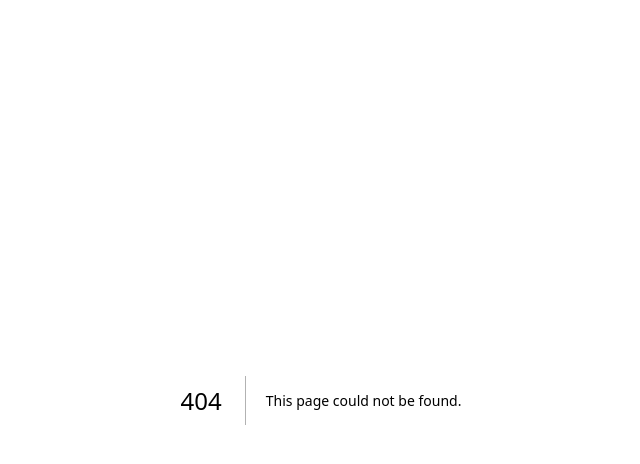
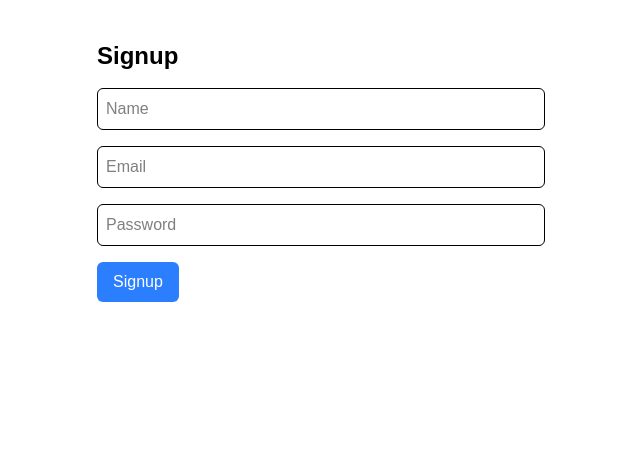
Before and after one commit to asif-ae/collab-notes-app, a Next.js app in the folder frontend/: page /signup in a window 1280 px wide. Before the commit this address had no page. Shown: the top 464 px of the page, without its empty margins (319-959 px from the left). Built offline with nearby package versions, Linux system fonts and the light colour scheme; no server answers.

Commit message:
feat: initialized sign up and login pages with APIs

```diff
--- /dev/null
+++ b/frontend/src/api/auth.ts
@@ -0,0 +1,43 @@
+import axios from "axios";
+
+const API = axios.create({
+  baseURL: process.env.NEXT_PUBLIC_BASE_API_URL || "http://localhost:5013/api",
+  withCredentials: true, // To send cookies (refreshToken)
+});
+
+// Types for requests and responses
+export interface LoginData {
+  email: string;
+  password: string;
+}
+
+export interface SignupData {
+  name: string;
+  email: string;
+  password: string;
+}
+
+export interface AuthResponse {
+  accessToken: string;
+  message: string;
+}
+
+// Signup API
+export const signup = async (
+  data: SignupData
+): Promise<{ message: string }> => {
+  const res = await API.post("/auth/signup", data);
+  return res.data;
+};
+
+// Login API
+export const login = async (data: LoginData): Promise<AuthResponse> => {
+  const res = await API.post("/auth/login", data);
+  return res.data;
+};
+
+// Logout API
+export const logout = async (): Promise<{ message: string }> => {
+  const res = await API.post("/auth/logout");
+  return res.data;
+};
--- a/frontend/src/app/globals.css
+++ b/frontend/src/app/globals.css
@@ -19,3 +19,15 @@ body {
 .editor-paragraph {
   margin: 0 0 12px 0;
 }
+
+.input {
+  @apply block w-full p-2 border rounded-md;
+}
+
+.btn-primary {
+  @apply bg-blue-500 text-white px-4 py-2 rounded-md hover:bg-blue-600;
+}
+
+.btn-secondary {
+  @apply bg-red-500 text-white px-4 py-2 rounded-md hover:bg-red-600;
+}
--- a/frontend/src/app/layout.tsx
+++ b/frontend/src/app/layout.tsx
@@ -1,3 +1,4 @@
+import { AuthProvider } from "@/context/AuthContext";
 import type { Metadata } from "next";
 import { Geist, Geist_Mono } from "next/font/google";
 import "./globals.css";
@@ -27,7 +28,7 @@ export default function RootLayout({
       <body
         className={`${geistSans.variable} ${geistMono.variable} antialiased`}
       >
-        {children}
+        <AuthProvider>{children}</AuthProvider>
       </body>
     </html>
   );
--- /dev/null
+++ b/frontend/src/app/login/page.tsx
@@ -0,0 +1,45 @@
+"use client";
+
+import { useForm } from "react-hook-form";
+import { zodResolver } from "@hookform/resolvers/zod";
+import { z } from "zod";
+import { login, LoginData } from "@/api/auth";
+import { useAuth } from "@/context/AuthContext";
+import { useRouter } from "next/navigation";
+
+const schema = z.object({
+  email: z.string().email("Invalid email"),
+  password: z.string().min(6, "Password is required"),
+});
+
+export default function LoginPage() {
+  const { setAccessToken } = useAuth();
+  const { register, handleSubmit, formState: { errors } } = useForm<LoginData>({
+    resolver: zodResolver(schema),
+  });
+  const router = useRouter();
+
+  const onSubmit = async (data: LoginData) => {
+    try {
+      const { accessToken } = await login(data);
+      setAccessToken(accessToken);
+      router.push("/");
+    } catch (error: unknown) {
+      console.error(error);
+      alert("Login failed. Please try again.");
+    }
+  };
+
+  return (
+    <form onSubmit={handleSubmit(onSubmit)} className="space-y-4 max-w-md mx-auto mt-10">
+      <h2 className="text-2xl font-bold">Login</h2>
+      <input {...register("email")} placeholder="Email" className="input" />
+      {errors.email && <p className="text-red-500">{errors.email.message}</p>}
+
+      <input type="password" {...register("password")} placeholder="Password" className="input" />
+      {errors.password && <p className="text-red-500">{errors.password.message}</p>}
+
+      <button type="submit" className="btn-primary">Login</button>
+    </form>
+  );
+}
--- /dev/null
+++ b/frontend/src/app/signup/page.tsx
@@ -0,0 +1,46 @@
+"use client";
+
+import { useForm } from "react-hook-form";
+import { zodResolver } from "@hookform/resolvers/zod";
+import { z } from "zod";
+import { signup, SignupData } from "@/api/auth";
+import { useRouter } from "next/navigation";
+
+const schema = z.object({
+  name: z.string().min(3, "Name is required"),
+  email: z.string().email("Invalid email"),
+  password: z.string().min(6, "Password must be at least 6 characters"),
+});
+
+export default function SignupPage() {
+  const { register, handleSubmit, formState: { errors } } = useForm<SignupData>({
+    resolver: zodResolver(schema),
+  });
+  const router = useRouter();
+
+  const onSubmit = async (data: SignupData) => {
+    try {
+      await signup(data);
+      router.push("/login");
+    } catch (error: unknown) {
+      console.error(error);
+      alert("Signup failed. Please try again.");
+    }
+  };
+
+  return (
+    <form onSubmit={handleSubmit(onSubmit)} className="space-y-4 max-w-md mx-auto mt-10">
+      <h2 className="text-2xl font-bold">Signup</h2>
+      <input {...register("name")} placeholder="Name" className="input" />
+      {errors.name && <p className="text-red-500">{errors.name.message}</p>}
+
+      <input {...register("email")} placeholder="Email" className="input" />
+      {errors.email && <p className="text-red-500">{errors.email.message}</p>}
+
+      <input type="password" {...register("password")} placeholder="Password" className="input" />
+      {errors.password && <p className="text-red-500">{errors.password.message}</p>}
+
+      <button type="submit" className="btn-primary">Signup</button>
+    </form>
+  );
+}
--- /dev/null
+++ b/frontend/src/components/LogoutButton.tsx
@@ -0,0 +1,20 @@
+"use client";
+
+import { useAuth } from "@/context/AuthContext";
+import { logout } from "@/api/auth";
+
+export default function LogoutButton() {
+  const { setAccessToken } = useAuth();
+
+  const handleLogout = async () => {
+    try {
+      await logout();
+      setAccessToken(null);
+    } catch (error: unknown) {
+      console.error(error);
+      alert("Logout failed. Please try again.");
+    }
+  };
+
+  return <button onClick={handleLogout} className="btn-secondary">Logout</button>;
+}
--- /dev/null
+++ b/frontend/src/context/AuthContext.tsx
@@ -0,0 +1,26 @@
+"use client";
+
+import { createContext, useContext, useState, ReactNode } from "react";
+
+interface AuthContextType {
+  accessToken: string | null;
+  setAccessToken: (token: string | null) => void;
+}
+
+const AuthContext = createContext<AuthContextType | undefined>(undefined);
+
+export const AuthProvider = ({ children }: { children: ReactNode }) => {
+  const [accessToken, setAccessToken] = useState<string | null>(null);
+
+  return (
+    <AuthContext.Provider value={{ accessToken, setAccessToken }}>
+      {children}
+    </AuthContext.Provider>
+  );
+};
+
+export const useAuth = (): AuthContextType => {
+  const context = useContext(AuthContext);
+  if (!context) throw new Error("useAuth must be used within AuthProvider");
+  return context;
+};
```
